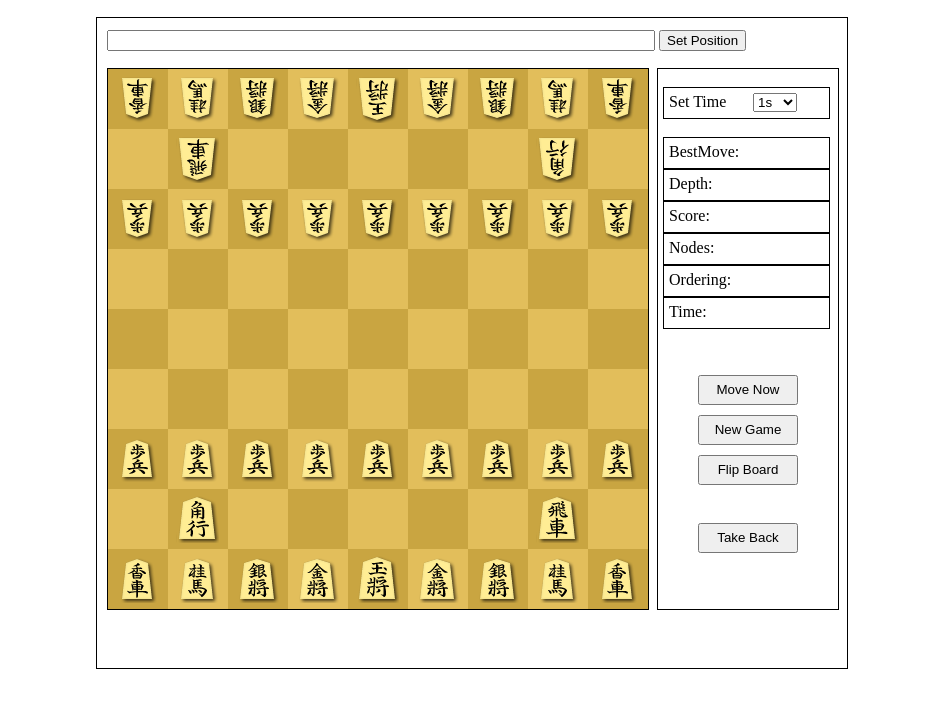
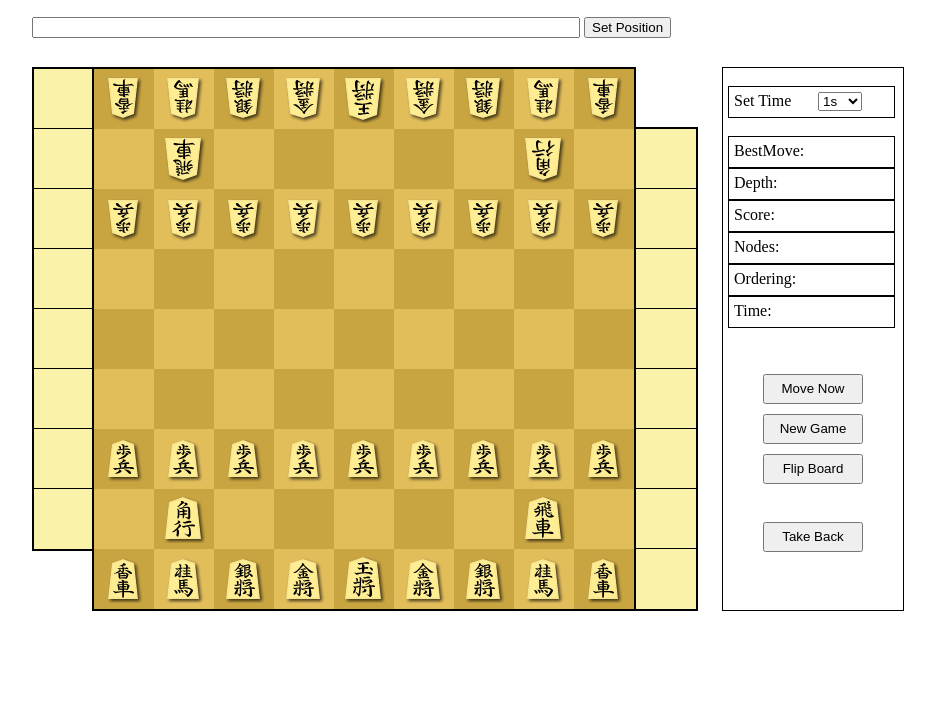
Before and after one commit to Stanisz96/Shogi, a plain HTML site: page index.html in a window 1280 px wide. Shown: the part 50-758 px from the top of the page, without its empty margins (168-1103 px from the left). Drawn offline with Linux system fonts and the light colour scheme.

```diff
--- a/css/style.css
+++ b/css/style.css
@@ -15,18 +15,34 @@ h2 {
 #Game {
   position: relative;
   margin: 20px auto 20px;
-  width: 750px;
+  width: 900px;
   height: 650px;
-  border: solid 1px;
+  border: solid 0px;
+}
+#LeftHand {
+  position: absolute;
+  left: 10px;
+  top: 50px;
+  width: 60px;
+  height: 480px;
+  border: solid 2px;
+}
+#RightHand {
+  position: absolute;
+  left: 612px;
+  top: 110px;
+  width: 60px;
+  height: 480px;
+  border: solid 2px;
 }
 
 #Board {
   position: absolute;
-  left: 10px;
+  left: 70px;
   top: 50px;
   width: 540px;
   height: 540px;
-  border: solid 1px;
+  border: solid 2px;
 }
 #GameStatus {
   position: absolute;
@@ -38,10 +54,10 @@ h2 {
   text-align: left;
   margin: 0px auto 0px;
   position: absolute;
-  left: 560px;
+  left: 700px;
   top: 50px;
   width: 180px;
-  height: 540px;
+  height: 542px;
   border: solid 1px;
 }
 div label.info {
@@ -147,3 +163,42 @@ div#EngineOutput button {
   margin-left: 8px;
   margin-top: 6px;
 }
+
+.Right {
+  background-color: rgb(250, 242, 169);
+  border: solid 1px;
+  left: -1px;
+  top: -1px;
+}
+
+.Left {
+  background-color: rgb(250, 242, 169);
+  border: solid 1px;
+  left: -1px;
+  top: -1px;
+}
+
+.captured1 {
+  transform: translateY(0px);
+}
+.captured2 {
+  transform: translateY(60px);
+}
+.captured3 {
+  transform: translateY(120px);
+}
+.captured4 {
+  transform: translateY(180px);
+}
+.captured5 {
+  transform: translateY(240px);
+}
+.captured6 {
+  transform: translateY(300px);
+}
+.captured7 {
+  transform: translateY(360px);
+}
+.captured8 {
+  transform: translateY(420px);
+}
--- a/index.html
+++ b/index.html
@@ -16,13 +16,9 @@
         <input type="text" id="fenIn" />
         <button type="button" id="SetFen">Set Position</button>
       </div>
-      <div id="Board">
-        <!-- <img
-          src="images/gL.png"
-          class="Piece rank1 file3"
-          style="z-index: 1; margin-left:8px;margin-top:6px;"
-        /> -->
-      </div>
+      <div id="LeftHand"></div>
+      <div id="Board"></div>
+      <div id="RightHand"></div>
       <div id="EngineOutput">
         <br />
         <label for="ThinkTime" class="info">Set Time</label>
--- a/js/board.js
+++ b/js/board.js
@@ -16,6 +16,7 @@ GameBoard.material = new Array(2); // Higher and lower player material of pieces
 GameBoard.pieceNum = new Array(29); // Number of pieces we have
 GameBoard.pieceList = new Array(30 * 10);
 GameBoard.promotedList = new Array(30 * 10);
+GameBoard.capturedList = new Array(8 * 2).fill(0);
 GameBoard.posKey = 0; // unice number represents position on the board
 
 GameBoard.moveList = new Array(MAXDEPTH * MAXPOSITIONMOVES);
--- a/js/defs.js
+++ b/js/defs.js
@@ -10,7 +10,7 @@ var PROMOTED_PIECES = {
 var PROMOTION = [0, 9, 10, 11, 12, 5, 13, 14, 8, 9, 10, 11, 12, 13, 14, 23, 24, 25, 26, 19, 27, 28, 22, 23, 24, 25, 26, 27, 28]
 // prettier-ignore
 var DEGRADATION = [0, 1, 2, 3, 4, 5, 6, 7, 8, 1, 2, 3, 4, 6, 7, 15, 16, 17, 18, 19, 20, 21, 22, 15, 16, 17, 18, 20, 21]
-/*{ EMPTY: 0, gP: 9, gL: 10, gN: 11, gS: 12, gG: 5, gB: 13, gR: 14, gK: 8, gPa: 9, gLa: 10, gNa: 11, gSa: 12, gBa: 13, gRa: 14, oP: 23, oL: 24, oN: 25, oS: 26, oG: 19, oB: 27, oR: 28,oK: 22, oPa: 23, oLa: 24, oNa: 25, oSa: 26, oBa: 27, oRa: 28}*/
+
 var i = 0;
 // board squares number
 var BRD_SQ_NUM = 143;
@@ -106,24 +106,6 @@ var PieceRook = [BOOL.FALSE, BOOL.FALSE, BOOL.FALSE, BOOL.FALSE, BOOL.FALSE, BOO
 // prettier-ignore
 var PieceKing = [BOOL.FALSE, BOOL.FALSE, BOOL.FALSE, BOOL.FALSE, BOOL.FALSE, BOOL.FALSE, BOOL.FALSE, BOOL.FALSE, BOOL.TRUE, BOOL.FALSE, BOOL.FALSE, BOOL.FALSE, BOOL.FALSE, BOOL.TRUE, BOOL.TRUE, BOOL.FALSE, BOOL.FALSE, BOOL.FALSE, BOOL.FALSE, BOOL.FALSE, BOOL.FALSE, BOOL.FALSE, BOOL.TRUE, BOOL.FALSE, BOOL.FALSE, BOOL.FALSE, BOOL.FALSE, BOOL.TRUE, BOOL.TRUE
 ];
-/*// prettier-ignore
-var PiecePawnPro = [ BOOL.FALSE, BOOL.FALSE, BOOL.FALSE, BOOL.FALSE, BOOL.FALSE, BOOL.FALSE, BOOL.FALSE, BOOL.FALSE, BOOL.FALSE, BOOL.TRUE, BOOL.FALSE, BOOL.FALSE, BOOL.FALSE, BOOL.FALSE, BOOL.FALSE, BOOL.FALSE, BOOL.FALSE, BOOL.FALSE, BOOL.FALSE, BOOL.FALSE, BOOL.FALSE, BOOL.FALSE, BOOL.FALSE, BOOL.TRUE, BOOL.FALSE, BOOL.FALSE, BOOL.FALSE, BOOL.FALSE, BOOL.FALSE
-];
-// prettier-ignore
-var PieceLancePro = [ BOOL.FALSE, BOOL.FALSE, BOOL.FALSE, BOOL.FALSE, BOOL.FALSE, BOOL.FALSE, BOOL.FALSE, BOOL.FALSE, BOOL.FALSE, BOOL.FALSE, BOOL.TRUE, BOOL.FALSE, BOOL.FALSE, BOOL.FALSE, BOOL.FALSE, BOOL.FALSE, BOOL.FALSE, BOOL.FALSE, BOOL.FALSE, BOOL.FALSE, BOOL.FALSE, BOOL.FALSE, BOOL.FALSE, BOOL.FALSE, BOOL.TRUE, BOOL.FALSE, BOOL.FALSE, BOOL.FALSE, BOOL.FALSE
-];
-// prettier-ignore
-var PieceKnightPro = [ BOOL.FALSE, BOOL.FALSE, BOOL.FALSE, BOOL.FALSE, BOOL.FALSE, BOOL.FALSE, BOOL.FALSE, BOOL.FALSE, BOOL.FALSE, BOOL.FALSE, BOOL.FALSE, BOOL.TRUE, BOOL.FALSE, BOOL.FALSE, BOOL.FALSE, BOOL.FALSE, BOOL.FALSE, BOOL.FALSE, BOOL.FALSE, BOOL.FALSE, BOOL.FALSE, BOOL.FALSE, BOOL.FALSE, BOOL.FALSE, BOOL.FALSE, BOOL.TRUE, BOOL.FALSE, BOOL.FALSE, BOOL.FALSE
-];
-// prettier-ignore
-var PieceSilverPro = [ BOOL.FALSE, BOOL.FALSE, BOOL.FALSE, BOOL.FALSE, BOOL.FALSE, BOOL.FALSE, BOOL.FALSE, BOOL.FALSE, BOOL.FALSE, BOOL.FALSE, BOOL.FALSE, BOOL.FALSE, BOOL.TRUE, BOOL.FALSE, BOOL.FALSE, BOOL.FALSE, BOOL.FALSE, BOOL.FALSE, BOOL.FALSE, BOOL.FALSE, BOOL.FALSE, BOOL.FALSE, BOOL.FALSE, BOOL.FALSE, BOOL.FALSE, BOOL.FALSE, BOOL.TRUE, BOOL.FALSE, BOOL.FALSE
-];
-// prettier-ignore
-var PieceBishopPro = [ BOOL.FALSE, BOOL.FALSE, BOOL.FALSE, BOOL.FALSE, BOOL.FALSE, BOOL.FALSE, BOOL.FALSE, BOOL.FALSE, BOOL.FALSE, BOOL.FALSE, BOOL.FALSE, BOOL.FALSE, BOOL.FALSE, BOOL.TRUE, BOOL.FALSE, BOOL.FALSE, BOOL.FALSE, BOOL.FALSE, BOOL.FALSE, BOOL.FALSE, BOOL.FALSE, BOOL.FALSE, BOOL.FALSE, BOOL.FALSE, BOOL.FALSE, BOOL.FALSE, BOOL.FALSE, BOOL.TRUE, BOOL.FALSE
-];
-// prettier-ignore
-var PieceRookPro = [ BOOL.FALSE, BOOL.FALSE, BOOL.FALSE, BOOL.FALSE, BOOL.FALSE, BOOL.FALSE, BOOL.FALSE, BOOL.FALSE, BOOL.FALSE, BOOL.FALSE, BOOL.FALSE, BOOL.FALSE, BOOL.FALSE, BOOL.FALSE, BOOL.TRUE, BOOL.FALSE, BOOL.FALSE, BOOL.FALSE, BOOL.FALSE, BOOL.FALSE, BOOL.FALSE, BOOL.FALSE, BOOL.FALSE, BOOL.FALSE, BOOL.FALSE, BOOL.FALSE, BOOL.FALSE, BOOL.FALSE, BOOL.TRUE
-];*/
 
 var KingDir = [-1, 10, 11, 12, 1, -10, -11, -12];
 var RookDir = [-1, 11, 1, -11];
--- a/js/gui.js
+++ b/js/gui.js
@@ -35,7 +35,7 @@ function UpdateInitialBoard() {
 
 function SetInitialBoardPieces() {
   var sq, sq142, file, rank, rankName, fileName, imageString, pieceFileName, piece;
-
+  var index;
   for (sq = 0; sq < 81; sq++) {
     sq142 = SQ142(sq);
     piece = GameBoard.pieces[sq142];
@@ -63,6 +63,11 @@ function SetInitialBoardPieces() {
       $("#Board").append(imageString);
     }
   }
+
+  // Pieces in hand
+  /*for (index = 0; index <= 15; index++) {
+
+  }*/
 }
 
 function ClickedSquare(pageX, pageY) {
--- a/js/main.js
+++ b/js/main.js
@@ -24,7 +24,7 @@ function InitBoardVars() {
 function InitBoardSquares() {
   let light = 1;
   let rankName, fileName, divString, rankIter, fileIter, lightString;
-
+  let index;
   for (rankIter = RANKS.RANK_9; rankIter >= RANKS.RANK_1; rankIter--) {
     rankName = "rank" + (rankIter + 1);
     for (fileIter = FILES.FILE_A; fileIter <= FILES.FILE_I; fileIter++) {
@@ -34,6 +34,16 @@ function InitBoardSquares() {
       divString = '<div class="Square ' + rankName + " " + fileName + " " + lightString + '"/>';
       $("#Board").append(divString);
       light ^= 1;
+    }
+  }
+  divString = "";
+  for (index = 0; index <= 15; index++) {
+    if (index <= 7) {
+      divString = '<div class="Square Left captured' + (index + 1) + '"/>';
+      $("#LeftHand").append(divString);
+    } else {
+      divString = '<div class="Square Right captured' + (index - 7) + '"/>';
+      $("#RightHand").append(divString);
     }
   }
 }
```
Also changed, not shown: js/movegen.js (+1 -40 lines).
